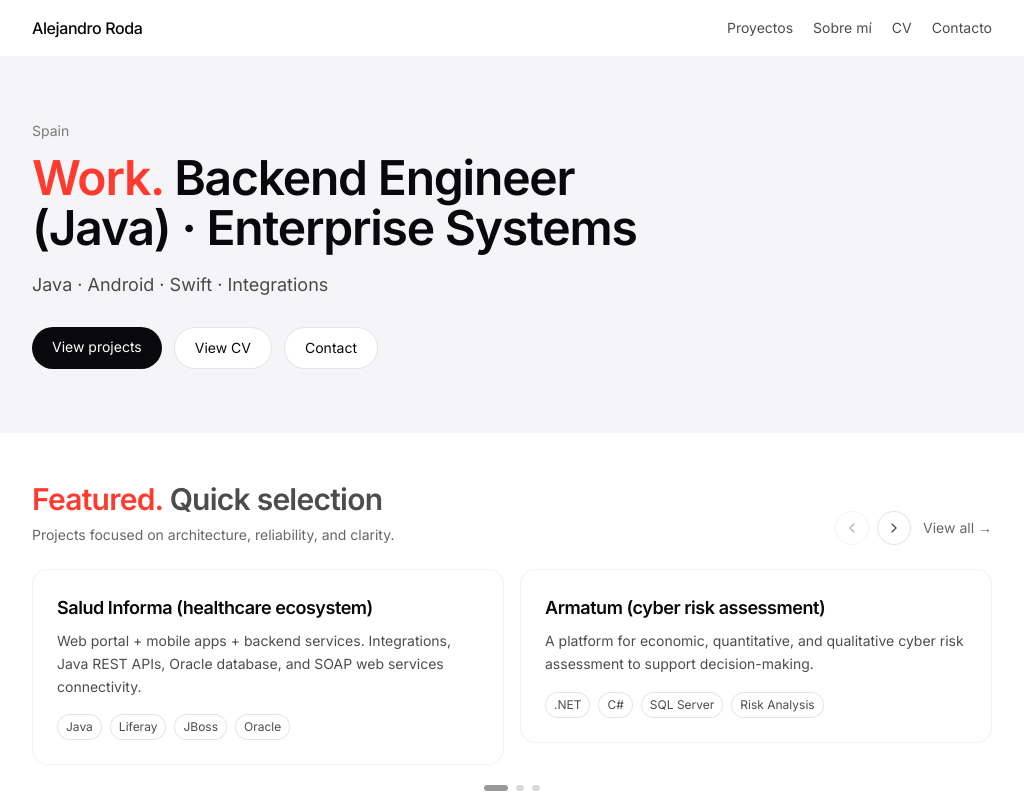
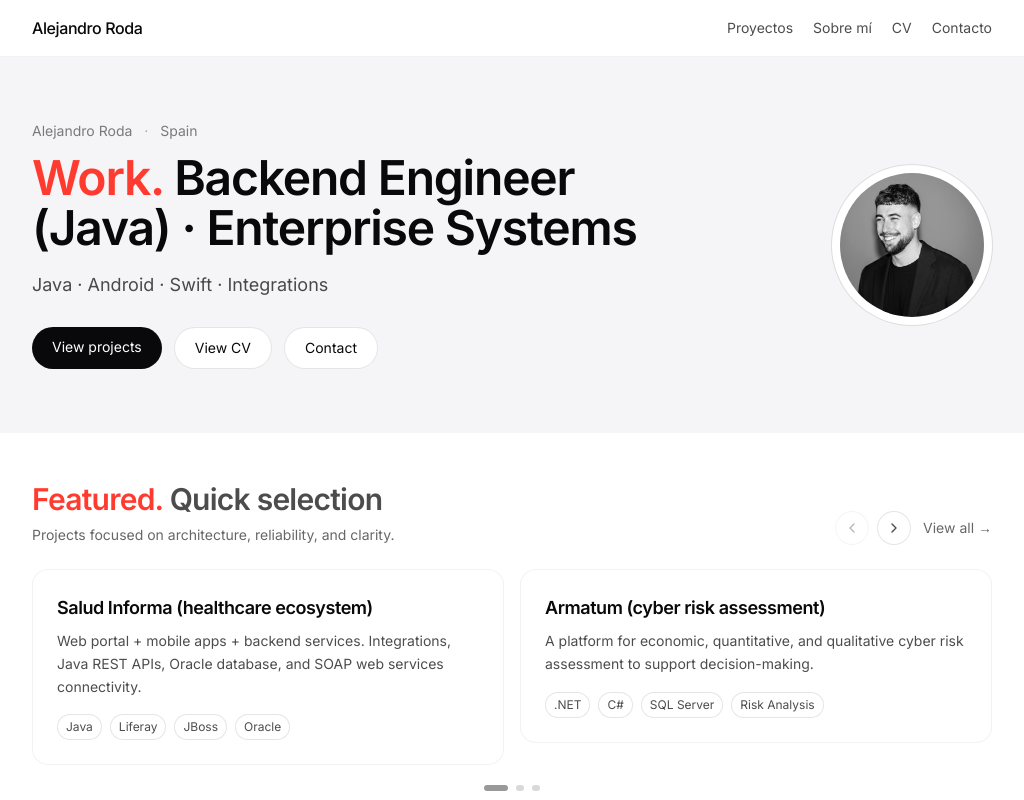
Before and after one commit to AlejandroRodaDev/portfolio, a Next.js app: page / in a window 1280 px wide. Shown: the top 800 px of the page, without its empty margins (128-1152 px from the left). Built offline with nearby package versions, Linux system fonts and the light colour scheme.

Commit message:
Added avatar to the main page

```diff
--- a/src/app/page.tsx
+++ b/src/app/page.tsx
@@ -1,4 +1,5 @@
 import Link from "next/link";
+import Image from "next/image";
 import { Container } from "@/components/Container";
 import { site } from "@/content/site";
 import { projects } from "@/content/project";
@@ -10,10 +11,13 @@ export default function HomePage() {
       {/* HERO */}
       <section className="py-12 sm:py-16 bg-[#f5f5f7]">
         <Container>
+          <div className="grid items-center gap-8 sm:grid-cols-[minmax(0,1fr)_auto] sm:gap-12">
             <div className="max-w-2xl">
-            <p className="text-xs sm:text-sm text-black/50">{site.location}</p>
+              {/* Más claro el “quién” sin sobrecargar */}
+              <p className="text-xs sm:text-sm text-black/50">
+                {site.name} <span className="mx-2 text-black/30">·</span> {site.location}
+              </p>
 
-            {/* Apple-like: red word + neutral title */}
               <h1 className="mt-3 text-4xl sm:text-5xl font-semibold tracking-tight leading-[1.05]">
                 <span className="text-accent">Work.</span>{" "}
                 <span className="text-zinc-950">{site.role}</span>
@@ -44,6 +48,23 @@ export default function HomePage() {
                 </Link>
               </div>
             </div>
+
+            {/* Avatar (desktop) */}
+            <div className="hidden sm:block shrink-0">
+              <div className="rounded-full bg-white p-2 ring-1 ring-black/10">
+                <div className="relative h-36 w-36 overflow-hidden rounded-full">
+                  <Image
+                    src="/avatar.jpg"
+                    alt={`${site.name} portrait`}
+                    fill
+                    sizes="144px"
+                    className="object-cover saturate-0 contrast-105 hover:saturate-100 transition duration-300"
+                    priority
+                  />
+                </div>
+              </div>
+            </div>
+          </div>
         </Container>
       </section>
 
```
Also changed, not shown: public/avatar.jpg (added). Lines whose indentation alone changed are shown as unchanged.
